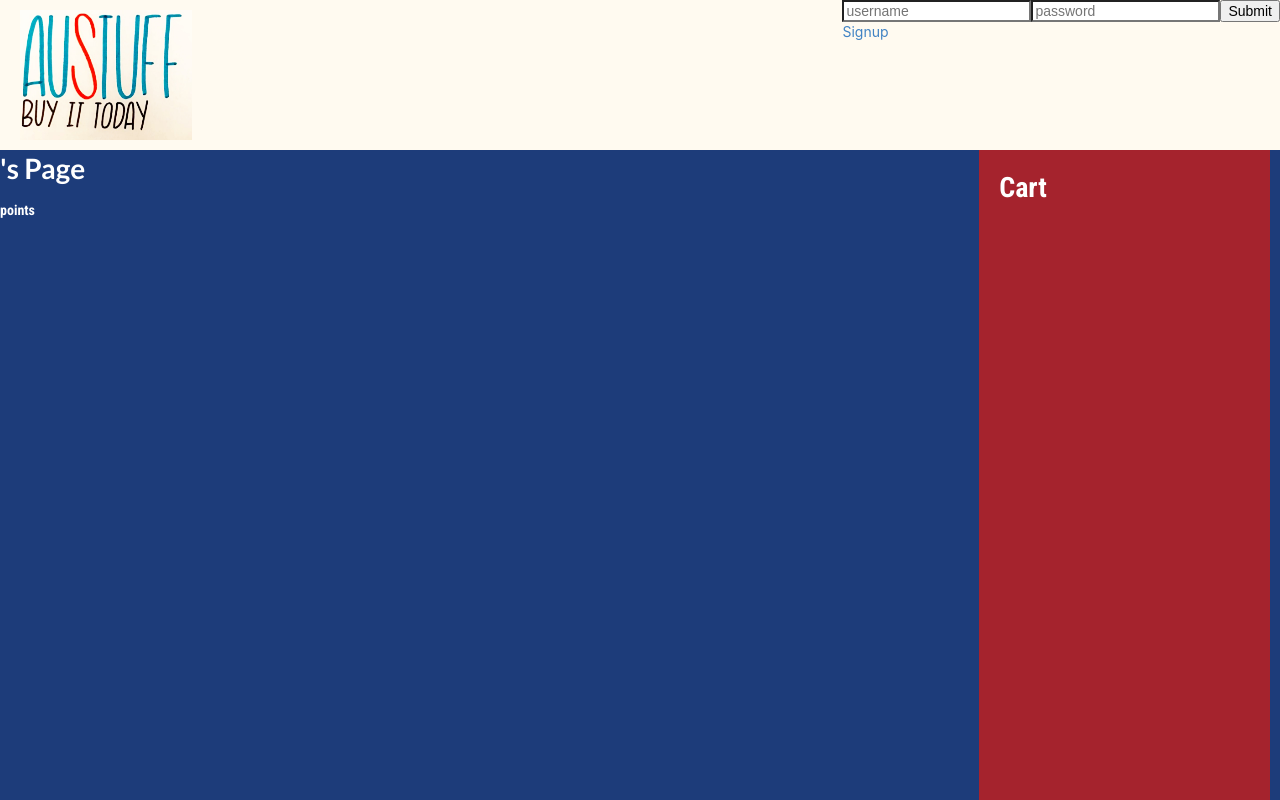
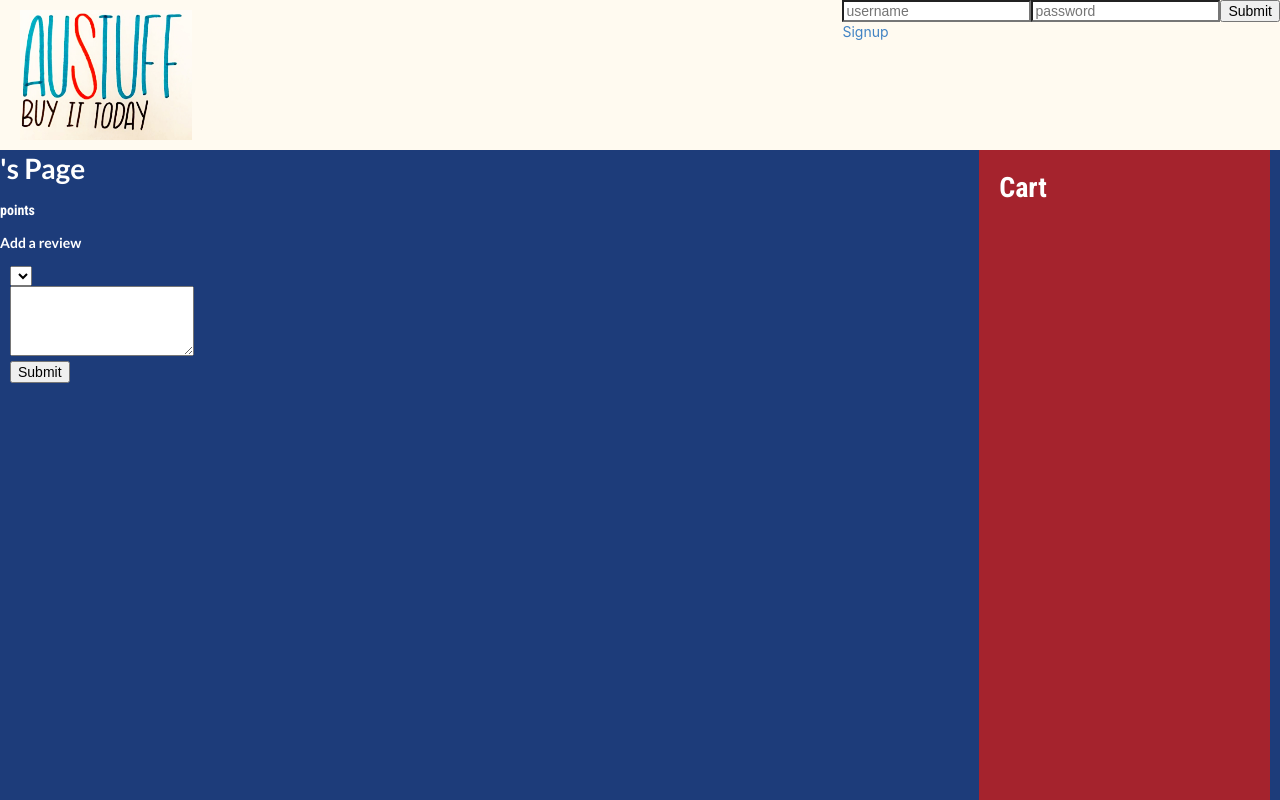
Before and after one commit to aberm/austuff-frontend, a React (Create React App) app: page /user in a window 1280 px wide. Shown: the top 800 px of the page. Built offline with nearby package versions, Linux system fonts and the light colour scheme.

Commit message:
random update

```diff
--- a/src/components/Order.js
+++ b/src/components/Order.js
@@ -3,6 +3,7 @@ import React from "react";
 const Order = ({ orders, routerProps }) => {
   let order = { id: "loading" };
   let items = null;
+  let options = [];
 
   if (orders) {
     order = orders.find(
@@ -32,10 +33,6 @@ const Order = ({ orders, routerProps }) => {
             order.total_price.toString().slice(-2)}
         </h3>
       )}
-
-      <div>
-        <h5>Add a review</h5>
-      </div>
     </div>
   );
 };
--- a/src/components/User.js
+++ b/src/components/User.js
@@ -4,6 +4,9 @@ import { Link } from "react-router-dom";
 
 const User = props => {
   let orders;
+  let options = [];
+  let options2 = [];
+
   if (props.user.orders) {
     orders = props.user.orders.map(order => {
       if (order.completed === true) {
@@ -15,6 +18,16 @@ const User = props => {
         );
       }
     });
+    props.user.orders.forEach(order =>
+      order.order_items.forEach(item => {
+        if (!options.includes(item.product.name)) {
+          options.push(`${item.product.name}`);
+        } else {
+          return;
+        }
+      })
+    );
+    options2 = options.map(thing => <option value={thing}>{thing}</option>);
   } else {
     orders = null;
   }
@@ -23,7 +36,22 @@ const User = props => {
       <h1>{props.user.username}'s Page</h1>
       <p>{props.user.points} points</p>
       <ul>{orders}</ul>
-      {/*<Cart />*/}
+
+      <div className="review">
+        <h5>Add a review</h5>
+        <form
+          className="review-input"
+          onSubmit={event => {
+            event.preventDefault();
+          }}
+        >
+          <select>{options2}</select>
+          <br />
+          <textarea rows="4" />
+          <br />
+          <input type="submit" />
+        </form>
+      </div>
     </div>
   );
 };
--- a/src/containers/Main.css
+++ b/src/containers/Main.css
@@ -149,3 +149,7 @@ h2 {
 .place-order {
   margin-left: 10px;
 }
+
+.review-input {
+  margin-left: 10px;
+}
```
